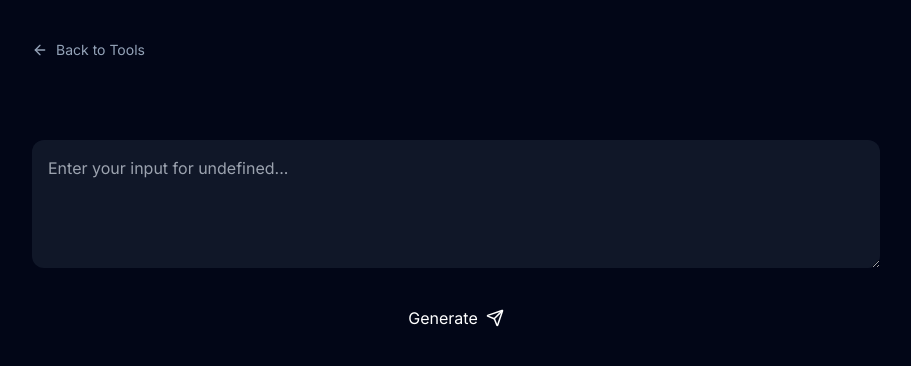
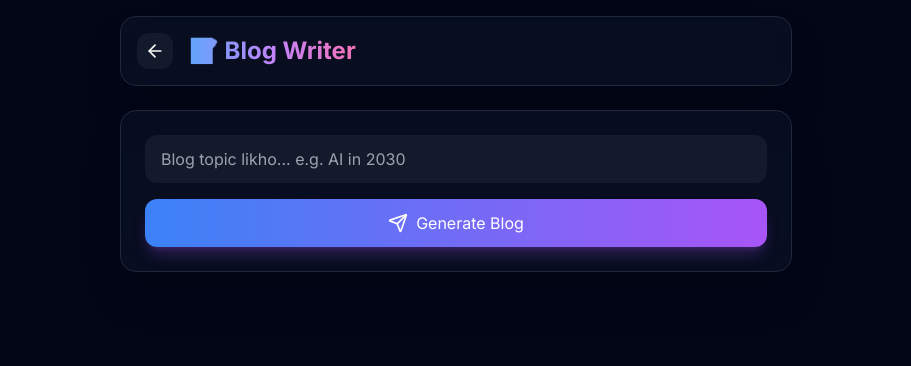
Before and after one commit to talib344/Tekro, a Next.js app: page /tools/blog-writer in a window 1280 px wide. Shown: the top 366 px of the page, without its empty margins (184-1095 px from the left). Built offline with nearby package versions, Linux system fonts and the light colour scheme.

Commit message:
Create page.js

```diff
--- /dev/null
+++ b/app/tools/blog-writer/page.js
@@ -0,0 +1,45 @@
+'use client'
+import { useState } from 'react'
+import { useChatStore } from '@/store/chat-store'
+import Link from 'next/link'
+import { ArrowLeft, Send } from 'lucide-react'
+import { useRouter } from 'next/navigation'
+
+export default function BlogWriter() {
+  const [topic, setTopic] = useState('')
+  const { addMessage } = useChatStore()
+  const router = useRouter()
+
+  const generateBlog = () => {
+    if (!topic) return
+    addMessage({
+      role: 'user',
+      content: `Write a detailed SEO blog post on: ${topic}. Use H2, H3 headings, bullet points, and make it 1000+ words.`
+    })
+    router.push('/') // Main chat pe bhej de
+  }
+
+  return (
+    <div className="min-h-screen bg-slate-950 text-white p-4">
+      <div className="max-w-2xl mx-auto">
+        <header className="glass-card rounded-2xl p-4 mb-6">
+          <div className="flex items-center gap-4">
+            <Link href="/tools" className="p-2 rounded-xl bg-slate-800/50"><ArrowLeft size={20} /></Link>
+            <h1 className="text-2xl font-bold gradient-text">📝 Blog Writer</h1>
+          </div>
+        </header>
+        <div className="glass-card rounded-2xl p-6">
+          <input
+            value={topic}
+            onChange={(e) => setTopic(e.target.value)}
+            placeholder="Blog topic likho... e.g. AI in 2030"
+            className="w-full bg-slate-800/50 rounded-xl px-4 py-3 outline-none mb-4"
+          />
+          <button onClick={generateBlog} className="w-full px-6 py-3 rounded-xl btn-glow flex items-center justify-center gap-2">
+            <Send size={20} /> Generate Blog
+          </button>
+        </div>
+      </div>
+    </div>
+  )
+}
```
